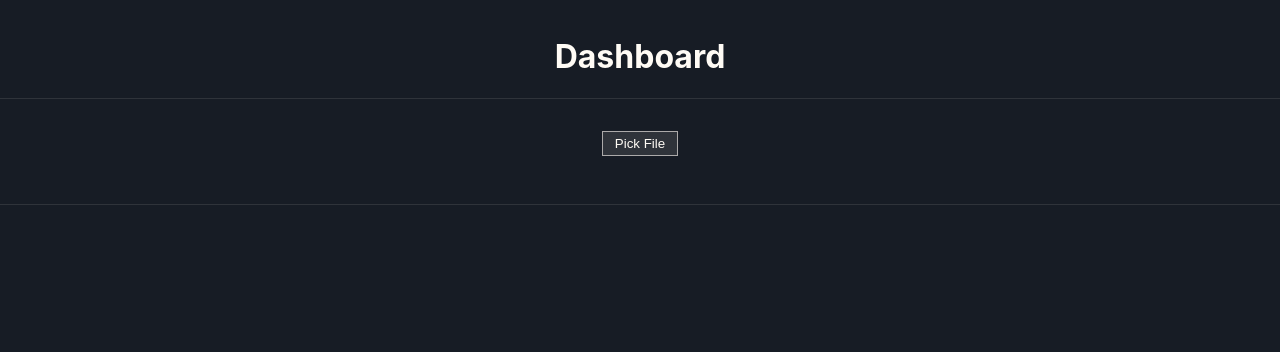
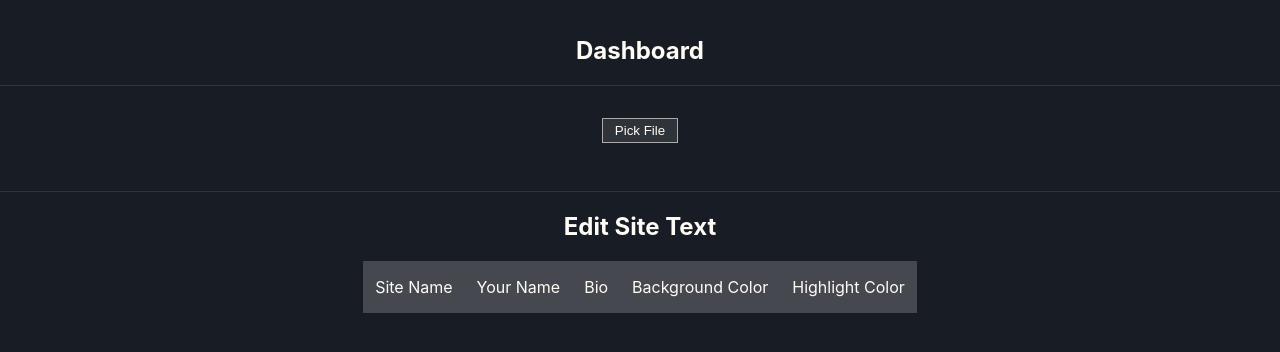
Before and after one commit to artfoliobuild/FrontEnd, a React (Create React App) app in the folder artfolio/: page /#/dashboard in a window 1280 px wide. Shown: the top 352 px of the page. Built offline with nearby package versions, Linux system fonts and the light colour scheme.

Commit message:
Add EditSiteText button list

```diff
--- a/artfolio/src/components/dashboard/index.js
+++ b/artfolio/src/components/dashboard/index.js
@@ -3,6 +3,7 @@ import { Link } from "react-router-dom";
 import axios from "axios";
 
 import UploadFile from "../uploadFile";
+import EditSiteText from "../editSiteText";
 
 export default class Dashboard extends React.Component {
   constructor(props) {
@@ -11,10 +12,11 @@ export default class Dashboard extends React.Component {
   }
   render() {
     return (
-      <div className="dashboard">
+      <section className="dashboard">
         <h1 className="dashboard_title">Dashboard</h1>
         <UploadFile />
-      </div>
+        <EditSiteText />
+      </section>
     );
   }
 }
--- /dev/null
+++ b/artfolio/src/components/editSiteText/index.js
@@ -0,0 +1,73 @@
+import React from "react";
+import axios from "axios";
+
+export default class EditSiteText extends React.Component {
+  constructor(props) {
+    super(props);
+    this.state = {
+      options: []
+    };
+  }
+  componentDidMount() {
+    const options = [
+      this.option1,
+      this.option2,
+      this.option3,
+      this.option4,
+      this.option5
+    ];
+    this.setState({
+      options
+    });
+  }
+  handleSelectOption = e => {
+    this.state.options.forEach(e => {
+      e.classList.remove("editSiteText_selections_option-active");
+    });
+    e.target.classList.add("editSiteText_selections_option-active");
+  };
+  render() {
+    return (
+      <div className="editSiteText">
+        <h2 className="editSiteText_title">Edit Site Text</h2>
+        <div className="editSiteText_selections">
+          <div
+            className="editSiteText_selections_option"
+            onClick={this.handleSelectOption}
+            ref={option => (this.option1 = option)}
+          >
+            Site Name
+          </div>
+          <div
+            className="editSiteText_selections_option"
+            onClick={this.handleSelectOption}
+            ref={option => (this.option2 = option)}
+          >
+            Your Name
+          </div>
+          <div
+            className="editSiteText_selections_option"
+            onClick={this.handleSelectOption}
+            ref={option => (this.option3 = option)}
+          >
+            Bio
+          </div>
+          <div
+            className="editSiteText_selections_option"
+            onClick={this.handleSelectOption}
+            ref={option => (this.option4 = option)}
+          >
+            Background Color
+          </div>
+          <div
+            className="editSiteText_selections_option"
+            onClick={this.handleSelectOption}
+            ref={option => (this.option5 = option)}
+          >
+            Highlight Color
+          </div>
+        </div>
+      </div>
+    );
+  }
+}
--- a/artfolio/src/components/uploadFile/index.js
+++ b/artfolio/src/components/uploadFile/index.js
@@ -1,5 +1,4 @@
 import React from "react";
-import { Link } from "react-router-dom";
 import axios from "axios";
 
 export default class UploadFile extends React.Component {
--- a/artfolio/src/css/index.css
+++ b/artfolio/src/css/index.css
@@ -329,6 +329,33 @@ a {
 .dashboard_fileName {
   width: 100%;
 }
+.editSiteText {
+  display: flex;
+  flex-wrap: wrap;
+  justify-content: center;
+}
+.editSiteText_title {
+  width: 100%;
+}
+.editSiteText_selections {
+  display: flex;
+  flex-direction: row;
+  background: rgba(255, 251, 245, 0.2);
+}
+.editSiteText_selections_option {
+  padding: 1rem 0.75rem;
+  cursor: pointer;
+  user-select: none;
+}
+.editSiteText_selections_option:hover {
+  background: rgba(255, 251, 245, 0.1);
+}
+.editSiteText_selections_option-active {
+  background: rgba(255, 251, 245, 0.2);
+}
+.editSiteText_selections_option-active:hover {
+  background: rgba(255, 251, 245, 0.2);
+}
 .fullscreen {
   position: fixed;
   top: 0;
--- /dev/null
+++ b/artfolio/src/less/editSiteText.less
@@ -0,0 +1,36 @@
+.editSiteText {
+    display: flex;
+    flex-wrap: wrap;
+    justify-content: center;
+
+    &_title {
+        width: 100%;
+    }
+
+    &_selections {
+        display: flex;
+        flex-direction: row;
+        background: rgba(@clr-white, 0.2);
+
+        &_option {
+            padding: 1rem 0.75rem;
+            // margin: 0 0.25rem;
+            // background: rgba(@clr-white, 0.2);
+            cursor: pointer;
+            user-select: none;
+
+            &:hover {
+                background: rgba(@clr-white, 0.1);
+            }
+
+            &-active {
+                background: rgba(@clr-white, 0.2);
+
+                &:hover {
+                    background: rgba(@clr-white, 0.2);
+                }
+            }
+        }
+
+    }
+}
--- a/artfolio/src/less/index.less
+++ b/artfolio/src/less/index.less
@@ -56,6 +56,7 @@ a {
 @import './form.less';
 @import './grid.less';
 @import './dashboard.less';
+@import './editSiteText.less';
 @import './modal.less';
 @import './mobileModal.less';
 @import './footer.less';
```
